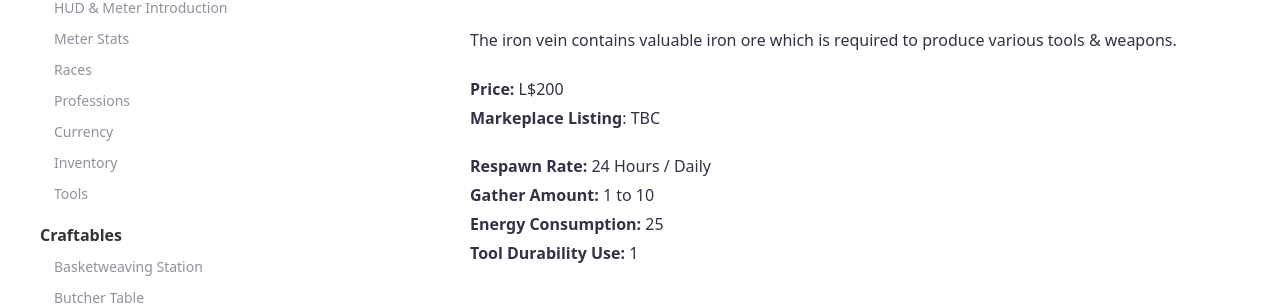
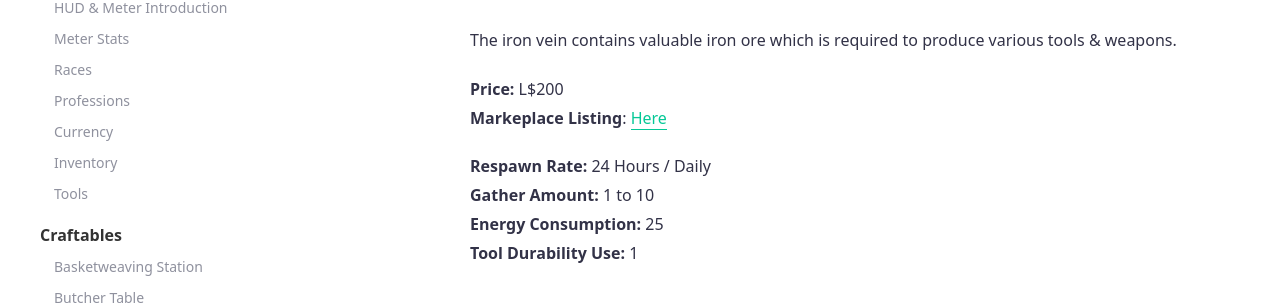
Before and after one commit to SLColonies/Public, a Jekyll site: the page built from _docs/ironvein.md, in a window 1280 px wide and 900 px high. Shown: the part 258-563 px from the top of the window. Built offline with Jekyll 4.4.1, drawn with Linux system fonts in a browser that asks for light colours.

Commit message:
Update ironvein.md

```diff
--- a/_docs/ironvein.md
+++ b/_docs/ironvein.md
@@ -6,7 +6,7 @@ tags: [features]
 The iron vein contains valuable iron ore which is required to produce various tools & weapons.
 
 **Price:** L$200<br>
-**Markeplace Listing**: TBC<br>
+**Markeplace Listing**: [Here](https://marketplace.secondlife.com/p/SLC-Gatherables-Iron-Vein/18982839)<br>
 
 **Respawn Rate:** 24 Hours / Daily<br>
 **Gather Amount:** 1 to 10<br>
```
